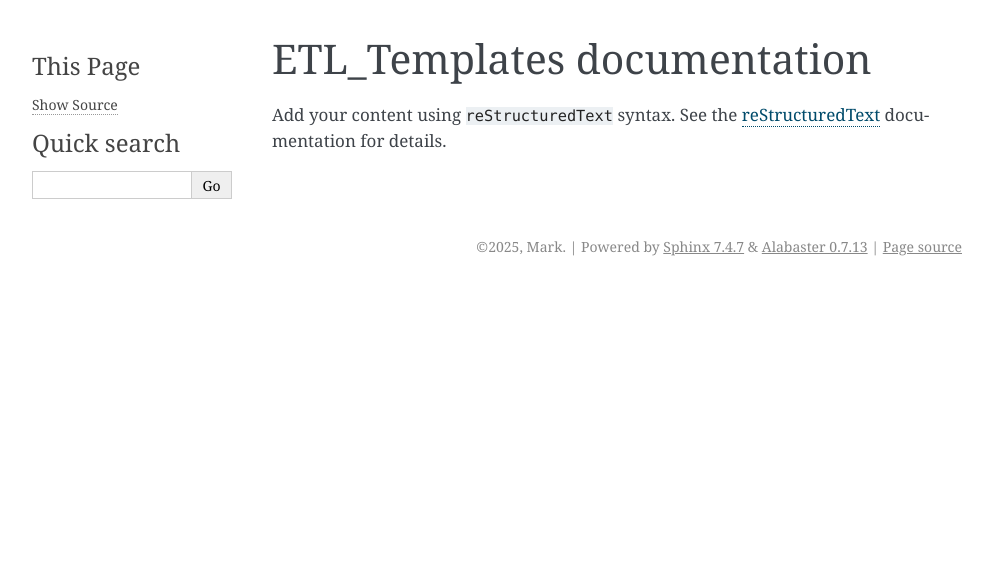
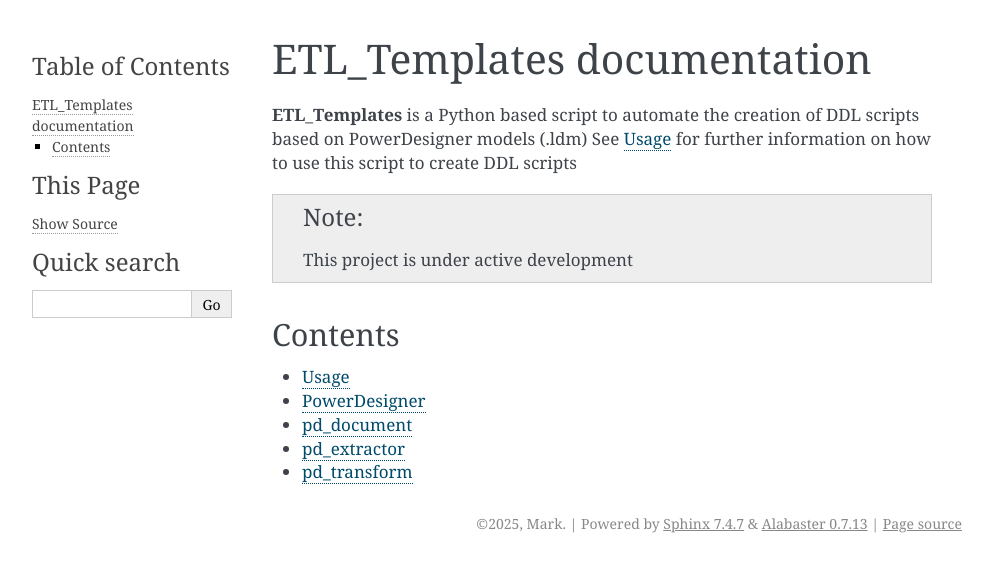
Before and after one commit to mark-me/etl_templates, a Sphinx documentation site: the page built from docs/source/index.rst, in a window 1280 px wide. Shown: the top 572 px of the page, without its empty margins (148-1141 px from the left). Built offline with Sphinx 7.4.7, drawn with Linux system fonts in a browser that asks for light colours.

Commit message:
Update sphinx docs

```diff
--- /dev/null
+++ b/docs/source/PowerDesigner.rst
@@ -0,0 +1,2 @@
+PowerDesigner
+=============
--- /dev/null
+++ b/docs/source/Usage.rst
@@ -0,0 +1,4 @@
+Usage
+=====
+
+To make use of ETL_Templates you need a completed Logical Data Model (.ldm) file to convert to DDL
--- a/docs/source/index.rst
+++ b/docs/source/index.rst
@@ -6,11 +6,20 @@
 ETL_Templates documentation
 ===========================
 
-Add your content using ``reStructuredText`` syntax. See the
-`reStructuredText <https://www.sphinx-doc.org/en/master/usage/restructuredtext/index.html>`_
-documentation for details.
+**ETL_Templates** is a Python based script to automate the creation of DDL scripts based on PowerDesigner models (.ldm)
+See :doc:`Usage` for further information on how to use this script to create DDL scripts
 
 
+.. note ::
+   This project is under active development
+
+Contents
+--------
+
 .. toctree::
-   :maxdepth: 2
-   :caption: Contents:
+
+   Usage
+   PowerDesigner
+   pd_document
+   pd_extractor
+   pd_transform
--- /dev/null
+++ b/docs/source/pd_document.rst
@@ -0,0 +1,2 @@
+pd_document
+===========
--- /dev/null
+++ b/docs/source/pd_extractor.rst
@@ -0,0 +1,2 @@
+pd_extractor
+============
--- /dev/null
+++ b/docs/source/pd_transform.rst
@@ -0,0 +1,2 @@
+pd_transform
+============
```
